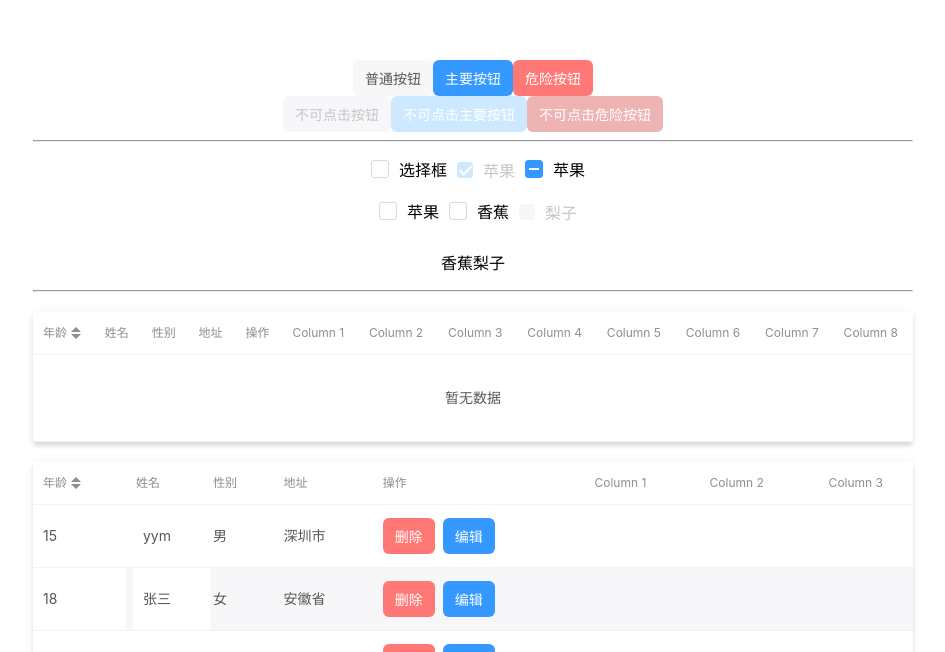
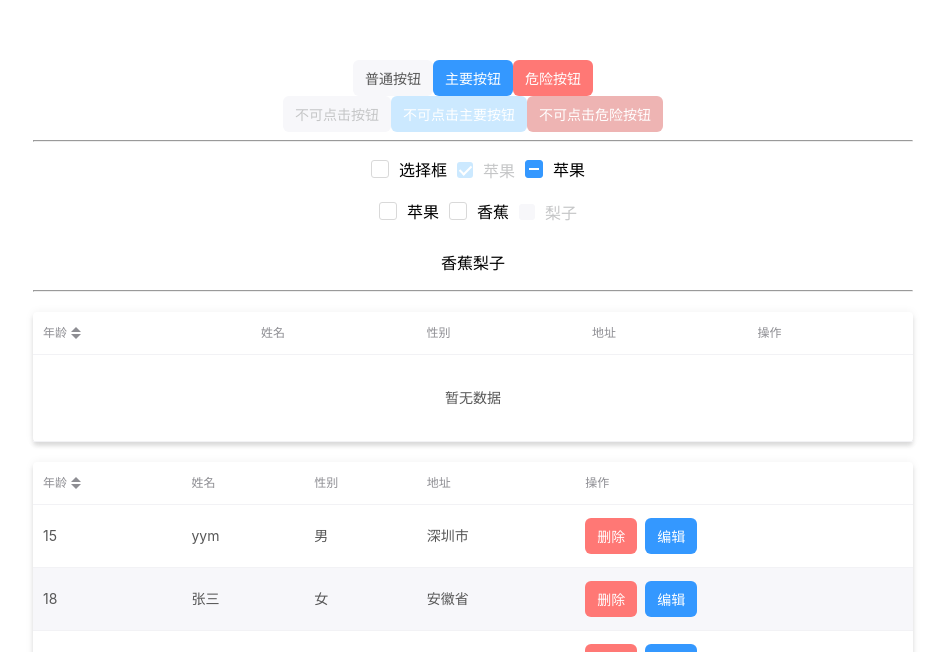
Before and after one commit to yym-yumeng123/react_ui_carousel, a React (Vite) app: page / in a window 1280 px wide. Shown: the part 150-802 px from the top of the page, without its empty margins (167-1112 px from the left). Built offline with nearby package versions, Linux system fonts and the light colour scheme.

Commit message:
使用 操作dom 的方式

```diff
--- a/src/App.tsx
+++ b/src/App.tsx
@@ -66,14 +66,6 @@ const App = () => {
         );
       },
     },
-    { title: "Column 1", dataIndex: "address", key: "1" },
-    { title: "Column 2", dataIndex: "address", key: "2" },
-    { title: "Column 3", dataIndex: "address", key: "3" },
-    { title: "Column 4", dataIndex: "address", key: "4" },
-    { title: "Column 5", dataIndex: "address", key: "5" },
-    { title: "Column 6", dataIndex: "address", key: "6" },
-    { title: "Column 7", dataIndex: "address", key: "7" },
-    { title: "Column 8", dataIndex: "address", key: "8" },
   ];
 
   const data: DataProps[] = [
@@ -176,7 +168,7 @@ const App = () => {
       <hr />
       <Table columns={columns} data={[]} />
 
-      <Table columns={columns} data={data} height={400} width={1500} />
+      <Table columns={columns} data={data} />
 
       <Table
         columns={columns}
--- a/src/lib/Table/table.scss
+++ b/src/lib/Table/table.scss
@@ -18,12 +18,6 @@
           font-size: 12px;
           font-weight: 400;
           color: #8e8e93;
-          &:first-child {
-            position: -webkit-sticky;
-            position: sticky;
-            left: 0;
-            background-color: #fff;
-          }
         }
       }
       &.g-table-sticky {
@@ -76,18 +70,6 @@
           padding: 13px 10px;
           font-size: 14px;
           color: #575757;
-          &:first-child {
-            position: -webkit-sticky;
-            position: sticky;
-            left: 0;
-            background: #fff;
-          }
-          &:nth-child(2) {
-            position: -webkit-sticky;
-            position: sticky;
-            left: 100px;
-            background: #fff;
-          }
         }
 
       }
--- a/src/lib/Table/table.tsx
+++ b/src/lib/Table/table.tsx
@@ -35,7 +35,6 @@ interface TableProps<T> {
 
   loading?: boolean;
   height?: number;
-  width?: number;
 }
 
 const Table: <T>(props: TableProps<T>) => ReactElement = (props) => {
@@ -52,7 +51,6 @@ const Table: <T>(props: TableProps<T>) => ReactElement = (props) => {
 
     loading = false,
     height,
-    width,
   } = props;
 
   const [_, setUpdate] = useState(0); // 更新页面
@@ -136,18 +134,10 @@ const Table: <T>(props: TableProps<T>) => ReactElement = (props) => {
       className="g-table-wrap"
       style={{
         height: height,
-        maxWidth: "100%",
         overflowY: height ? "auto" : "unset",
       }}
     >
-      <table
-        ref={tableRef}
-        className={classnames("g-table", tableClasses)}
-        style={{
-          width,
-          overflowX: width ? "auto" : "unset",
-        }}
-      >
+      <table ref={tableRef} className={classnames("g-table", tableClasses)}>
         <thead
           className={classnames("g-table-head", {
             "g-table-sticky": !!height,
```
